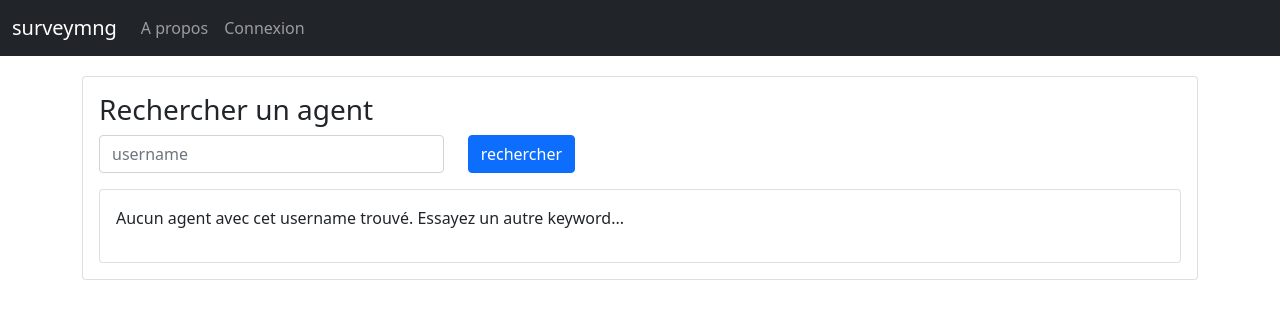
After one commit to Chamane/surveymng, a Django app: page /search/agent in a window 1280 px wide. The commit adds this page. Shown: the top 319 px of the page. Run offline with Django 3.2, Linux system fonts and the light colour scheme; parts of the project's set-up code (start-up, migrations or seed data) failed here and were passed over; some libraries are stand-ins or nearby versions.

Commit message:
looking for agent

```diff
--- a/config/urls.py
+++ b/config/urls.py
@@ -5,7 +5,7 @@ from django.urls import include, path
 from django.views import defaults as default_views
 from django.views.generic import TemplateView
 
-from surveymng.main.views import create_agent, index
+from surveymng.main.views import agent_looking, create_agent, index
 
 urlpatterns = [
     path("", index, name="home"),
@@ -20,6 +20,7 @@ urlpatterns = [
     # Your stuff:
     # create agent
     path("create/agent", create_agent, name="create-agent"),
+    path("search/agent", agent_looking, name="search-agent"),
 ] + static(settings.MEDIA_URL, document_root=settings.MEDIA_ROOT)
 
 
--- a/surveymng/main/views.py
+++ b/surveymng/main/views.py
@@ -33,6 +33,23 @@ def create_agent(request):
     return render(request, "survey/create_agent.html", {"form": form})
 
 
+def agent_looking(request):
+    try:
+        lookup_value = request.POST["lookup_value"]
+    except Exception:
+        lookup_value = None
+
+    if lookup_value:
+        try:
+            user = User.objects.get(username=lookup_value)
+        except Exception:
+            user = None
+    else:
+        user = None
+
+    return render(request, "survey/agent_looking.html", {"agent": user})
+
+
 def create_survey(request):
     pass
 
--- /dev/null
+++ b/surveymng/templates/survey/agent_looking.html
@@ -0,0 +1,43 @@
+{% extends "base.html" %}
+{% load static %}
+
+{% block main %}
+{{block.super}}
+<div class="container">
+    <div class="row">
+        <div class="col-sm-12">
+            <div class="card mt-3">
+                <div class="card-body">
+                    <h3 class="card-title">
+                        Rechercher un agent
+                    </h3>
+                    <form action="{% url 'search-agent' %}" method="post">
+                        {% csrf_token %}
+                        <div class="row">
+                            <div class="col-4">
+                                <input type="text" class="form-control" name="lookup_value" placeholder="username">
+                            </div>
+                            <div class="col-4">
+                                <input type="submit" class="btn btn-primary" value="rechercher">
+                            </div>
+                        </div>
+
+                    </form>
+
+                    <div class="card mt-3">
+                        <div class="card-body">
+                            {% if agent %}
+                            <h5 class="card-title">{{agent.username}}</h5>
+                            <p class="card-subtitle">{{agent.name}}</p>
+                            {% else %}
+                            <p>Aucun agent avec cet username trouvé. Essayez un autre keyword...</p>
+                            {% endif %}
+                        </div>
+                    </div>
+
+                </div>
+            </div>
+        </div>
+    </div>
+</div>
+{% endblock main %}
--- a/surveymng/templates/users/user_detail.html
+++ b/surveymng/templates/users/user_detail.html
@@ -30,7 +30,7 @@
         <h3 class="card-title">Agents</h3>
         <p class="card-subtitle">Gestion des agents</p>
         <a href="{% url 'create-agent' %}" class="btn btn-primary mt-2"> Créer un agent</a>
-        <a href="#" class="btn btn-primary mt-2"> Rechercher un agent</a>
+        <a href="{% url 'search-agent' %}" class="btn btn-primary mt-2"> Rechercher un agent</a>
       </div>
     </div>
     <div class="card mt-3">
```
